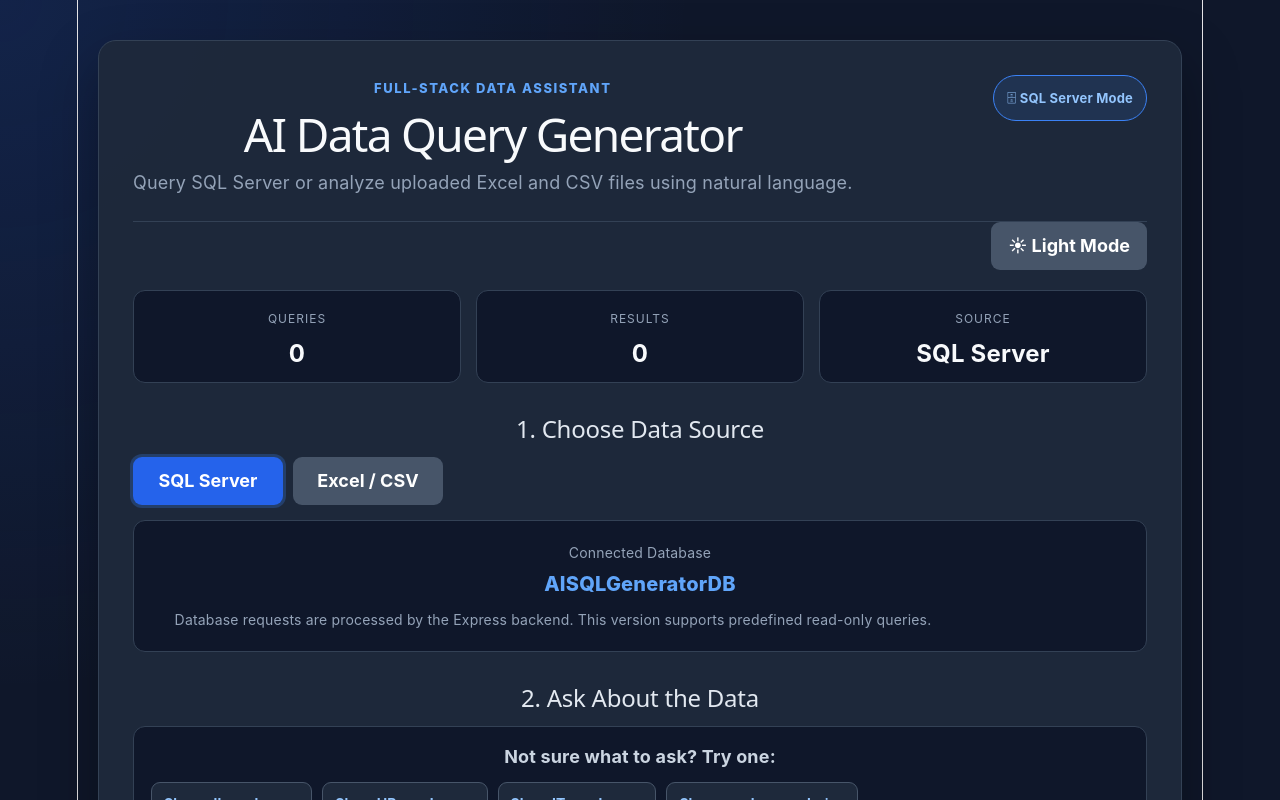
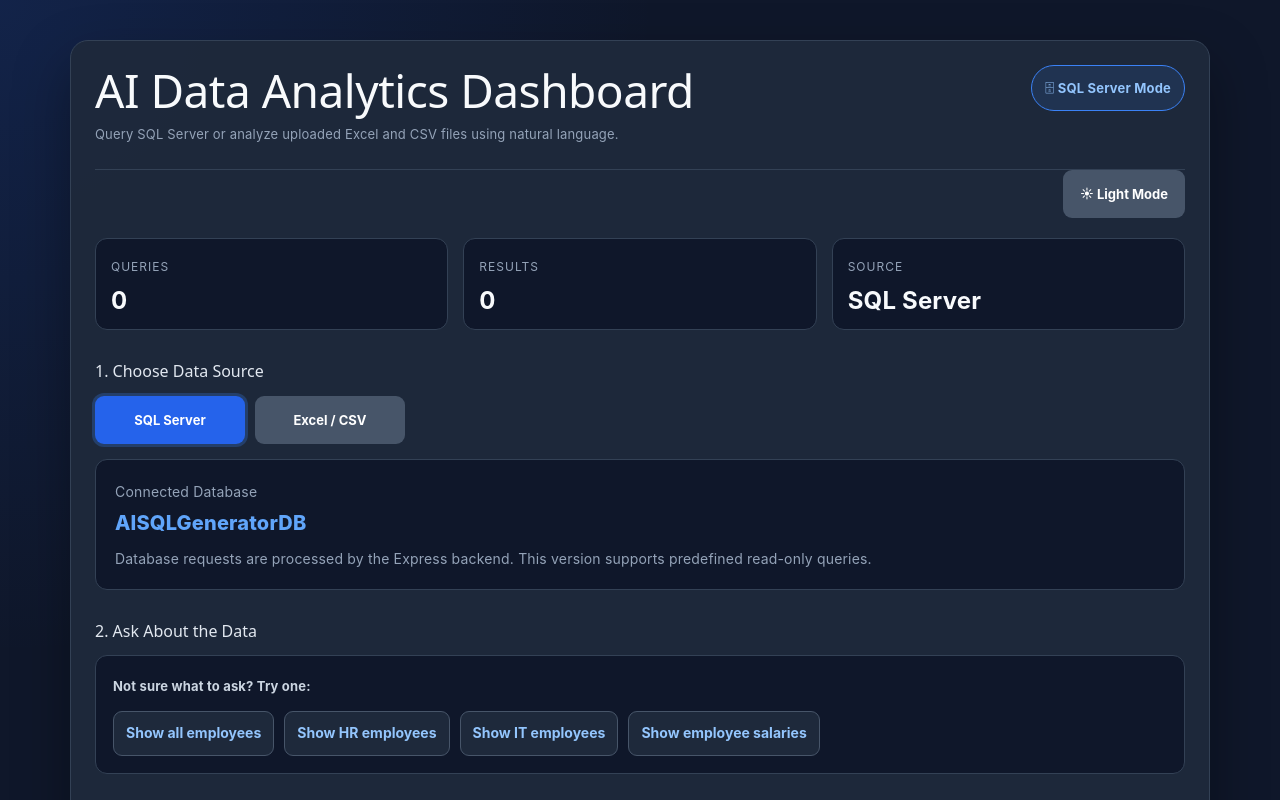
Before and after one commit to buhanghangjay-git/ai-sql-generator, a React (Vite) app: page / in a window 1280 px wide. Shown: the top 800 px of the page. Built offline with nearby package versions, Linux system fonts and the light colour scheme.

Commit message:
Layout for cleaner look

```diff
--- a/src/App.css
+++ b/src/App.css
@@ -62,7 +62,7 @@ button:disabled {
 }
 
 .card {
-  padding: 34px;
+  padding: 24px;
   border: 1px solid #334155;
   border-radius: 18px;
   background: rgba(30, 41, 59, 0.96);
@@ -415,8 +415,9 @@ table {
 
 th,
 td {
-  padding: 13px 15px;
+  padding: 8px 10px;
   text-align: left;
+  font-size: 13px;
   white-space: nowrap;
   border-bottom: 1px solid #334155;
 }
@@ -667,3 +668,80 @@ tbody tr:last-child td {
   color: #94a3b8;
   font-size: 13px;
 }
+
+
+.theme-light {
+  background: #f1f5f9;
+  color: #111827;
+}
+
+.theme-light .card {
+  background: white;
+  color: #111827;
+}
+
+.theme-light .app-header {
+  border-bottom: 1px solid #d1d5db;
+}
+
+.theme-light .subtitle,
+.theme-light .privacy-note,
+.theme-light .result-count,
+.theme-light .history-source {
+  color: #4b5563;
+}
+
+.theme-light .source-information,
+.theme-light .stat-card,
+.theme-light .summary-card,
+.theme-light .chart-card,
+.theme-light .history-item,
+.theme-light .suggestions-section {
+  background: #f8fafc;
+  border: 1px solid #d1d5db;
+}
+
+.theme-light textarea {
+  background: white;
+  color: #111827;
+  border: 1px solid #d1d5db;
+}
+
+.theme-light textarea::placeholder {
+  color: #6b7280;
+}
+
+.theme-light pre {
+  background: #f3f4f6;
+  color: #111827;
+  border: 1px solid #d1d5db;
+}
+
+.theme-light table {
+  background: white;
+}
+
+.theme-light th {
+  background: #e5e7eb;
+  color: #111827;
+}
+
+.theme-light td {
+  color: #111827;
+}
+
+.theme-light tbody tr:hover {
+  background: #f3f4f6;
+}
+
+.theme-light .empty-message {
+  color: #374151;
+  border-color: #d1d5db;
+}
+
+.theme-light h1,
+.theme-light h2,
+.theme-light h3,
+.theme-light label {
+  color: #111827;
+}
--- a/src/components/Header.jsx
+++ b/src/components/Header.jsx
@@ -2,11 +2,7 @@ function Header({ dataSource }) {
   return (
     <header className="app-header">
       <div>
-        <p className="eyebrow">
-          Full-Stack Data Assistant
-        </p>
-
-        <h1>AI Data Query Generator</h1>
+        <h1>AI Data Analytics Dashboard</h1>
 
         <p className="subtitle">
           Query SQL Server or analyze uploaded
--- a/src/index.css
+++ b/src/index.css
@@ -52,14 +52,13 @@
 
 body {
   margin: 0;
+  font-size: 13px;
 }
 
 #root {
-  width: 1126px;
+  width: 1280px;
   max-width: 100%;
   margin: 0 auto;
-  text-align: center;
-  border-inline: 1px solid var(--border);
   min-height: 100svh;
   display: flex;
   flex-direction: column;
@@ -74,26 +73,36 @@ h2 {
 }
 
 h1 {
-  font-size: 56px;
-  letter-spacing: -1.68px;
-  margin: 32px 0;
+  font-size: 30px;
+  letter-spacing: -0.5px;
+  margin: 20px 0;
+
   @media (max-width: 1024px) {
-    font-size: 36px;
-    margin: 20px 0;
+    font-size: 26px;
+    margin: 16px 0;
   }
 }
+
 h2 {
-  font-size: 24px;
-  line-height: 118%;
-  letter-spacing: -0.24px;
-  margin: 0 0 8px;
+  font-size: 16px;
+  line-height: 120%;
+  letter-spacing: 0;
+  margin: 0 0 10px;
+
   @media (max-width: 1024px) {
-    font-size: 20px;
+    font-size: 14px;
   }
 }
+
+h3 {
+  font-size: 18px;
+  margin: 0;
+}
+
 p {
   margin: 0;
 }
+
 
 code,
 .counter {
```
